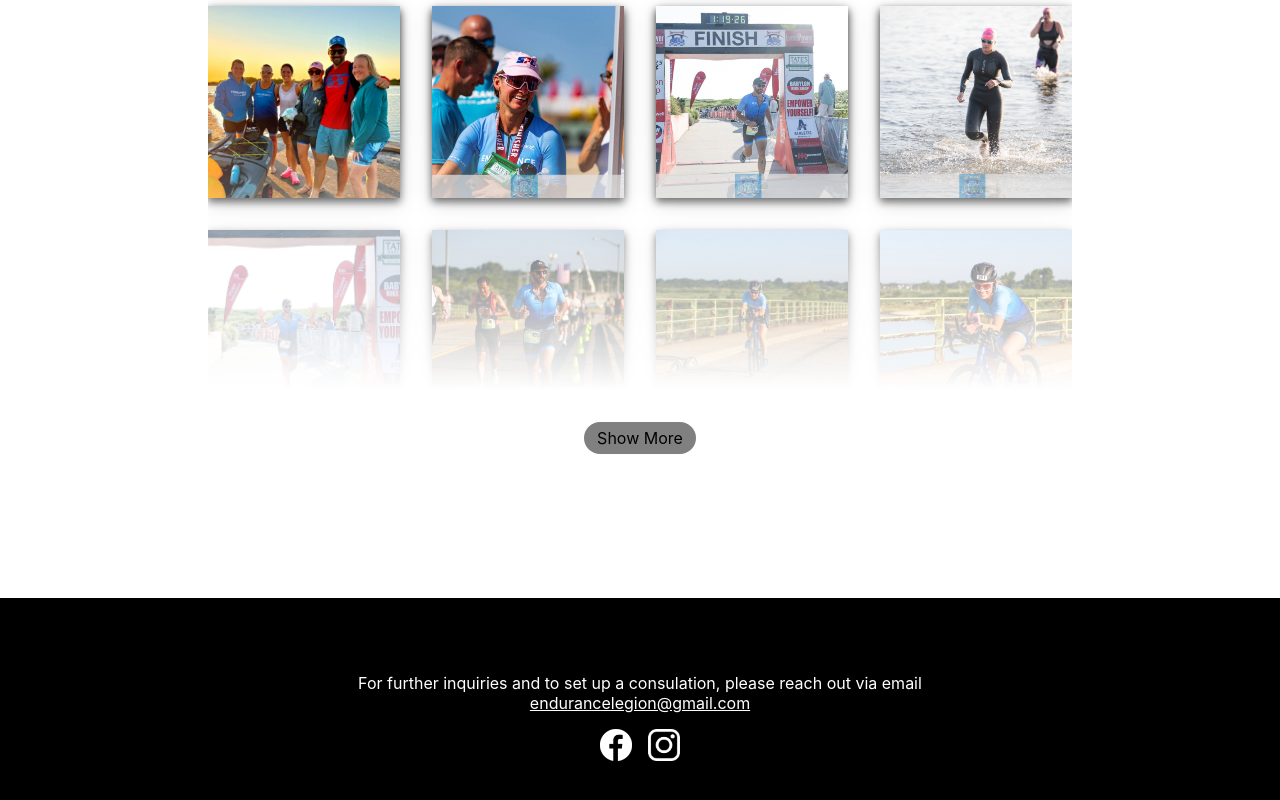
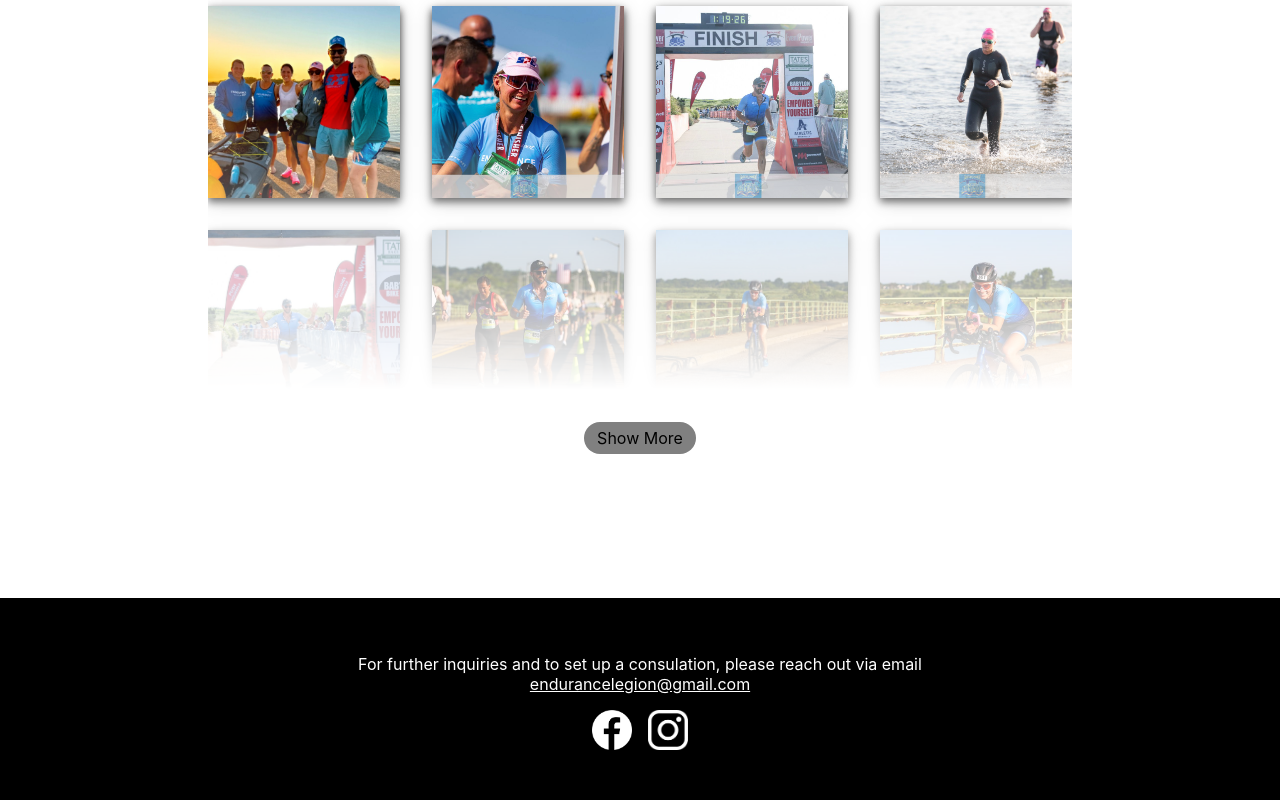
Before and after one commit to cicala44/cicala44.github.io, a React (Create React App) app: page / in a window 1280 px wide. Shown: the part 4915-5715 px from the top of the page. Built offline with nearby package versions, Linux system fonts and the light colour scheme.

Commit message:
Footer changes for larger screen sizes

```diff
--- a/src/components/FooterMediaOption.css
+++ b/src/components/FooterMediaOption.css
@@ -1,6 +1,6 @@
 .footer-social-option{
-  width: 2rem;
-  height: 2rem;
+  width: clamp(2.5rem, 2.5vw, 3.5rem);
+  height: clamp(2.5rem, 2.5vw, 3.5rem);
 }
 
 .footer-social-image{
--- a/src/sections/FooterSection.css
+++ b/src/sections/FooterSection.css
@@ -13,17 +13,18 @@
 .footer-content-container{
     width: 100%;
     height: 50%;
-    padding-top: 3%;
 }
 
 .footer-text {
     text-align: center;
+    font-size: clamp(1rem, 1vw, 1.25rem);
 }
 
 .footer-email-container {
     display: flex;
     justify-content: center;
     align-items: center;
+    font-size: clamp(1rem, 1vw, 1.25rem);
 }
 
 .footer-email {
```
